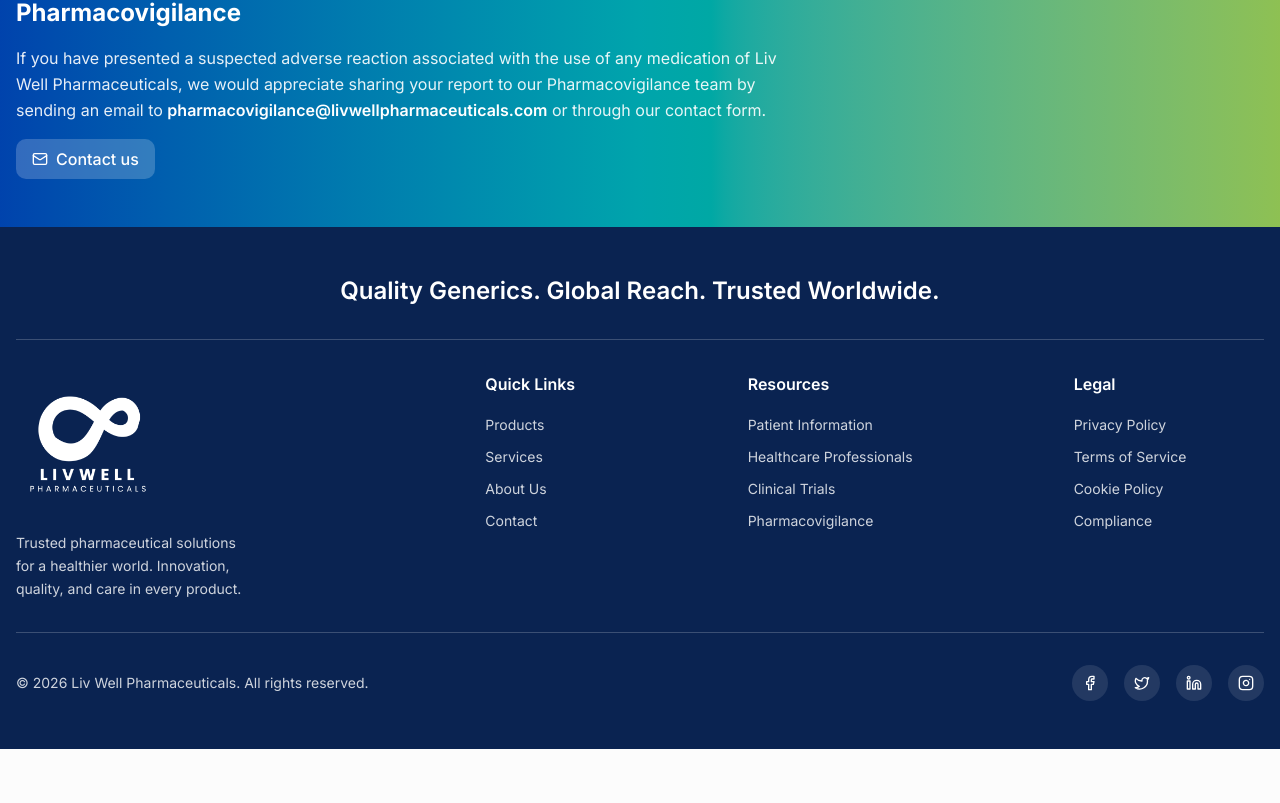
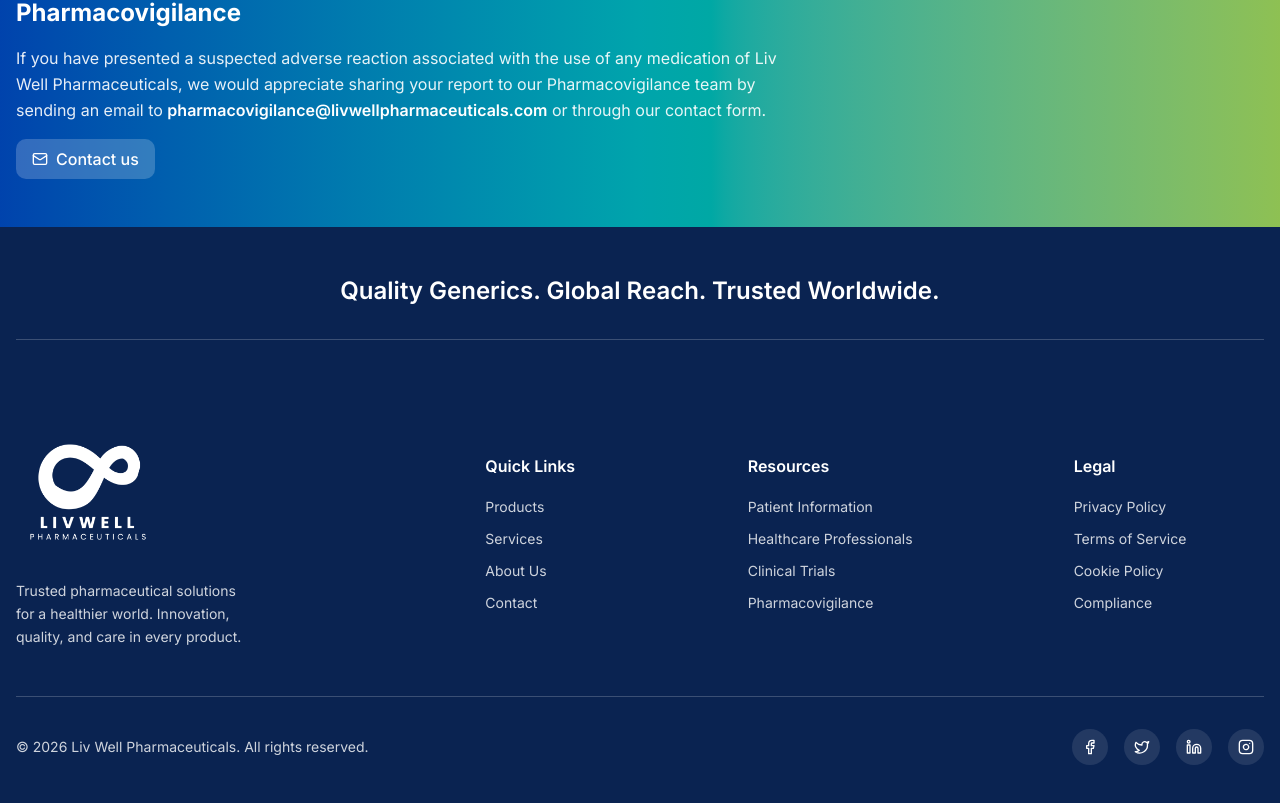
Before and after one commit to jfsilval/v0-liv-well-landing-page, a Next.js app: page / in a window 1280 px wide. Shown: the part 2998-3801 px from the top of the page. Before the commit the page ends 3747 px from the top, so only its background shows below. Built offline with nearby package versions, Linux system fonts and the light colour scheme.

Commit message:
feat: center grid content vertically in divider space
Add minimum height and vertical centering to grid section.

```diff
--- a/components/footer.tsx
+++ b/components/footer.tsx
@@ -41,7 +41,7 @@ export function Footer({ showPharmacovigilance = true }: { showPharmacovigilance
             <p className="text-2xl font-semibold text-balance">Quality Generics. Global Reach. Trusted Worldwide.</p>
           </div>
 
-          <div className="grid md:grid-cols-2 lg:grid-cols-[1.3fr_1fr_1fr_1fr] gap-8 mb-8 lg:justify-items-center">
+          <div className="grid md:grid-cols-2 lg:grid-cols-[1.3fr_1fr_1fr_1fr] gap-8 py-12 lg:justify-items-center lg:items-center">
             {/* Company Info */}
             <div className="min-w-0 lg:justify-self-start">
               <Image
```
